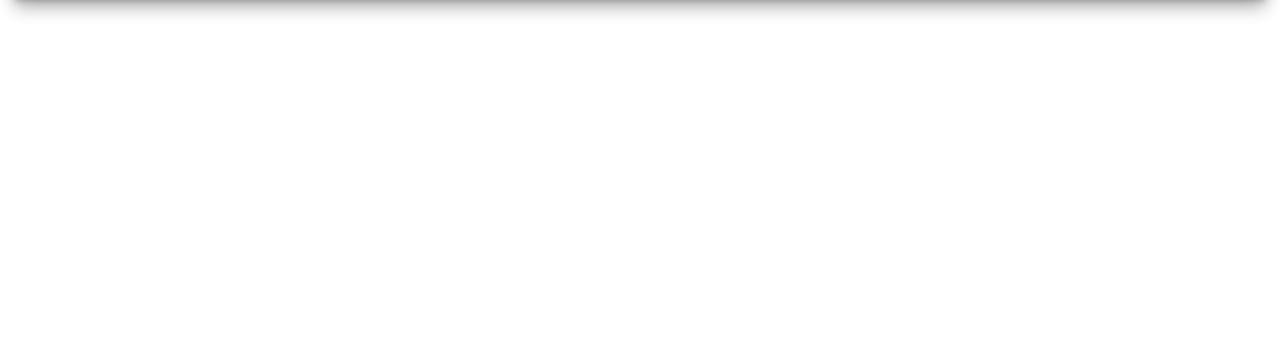
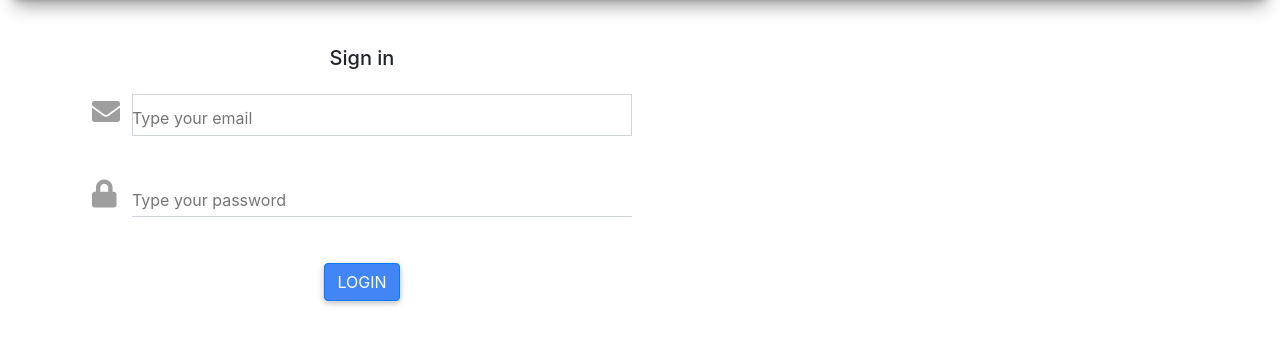
Before and after one commit to Minor-DBMS-Projects/Attendance-Client, a React (Create React App) app: page / in a window 1280 px wide. Shown: the part 241-586 px from the top of the page. Built offline with nearby package versions, Linux system fonts and the light colour scheme; no server answers.

Commit message:
Added new components

```diff
--- /dev/null
+++ b/src/components/Class.js
@@ -0,0 +1,11 @@
+import React from "react";
+
+const Class = () => {
+  return (
+    <div>
+      <h1>Recent classes</h1>
+    </div>
+  );
+};
+
+export default Class;
--- /dev/null
+++ b/src/components/Dashboard.js
@@ -0,0 +1,12 @@
+import React from "react";
+import { withRouter, Redirect } from "react-router-dom";
+
+const Dashboard = () => {
+  return (
+    <div>
+      <h1>Recent attendances</h1>
+    </div>
+  );
+};
+
+export default withRouter(Dashboard);
--- /dev/null
+++ b/src/components/Login.js
@@ -0,0 +1,96 @@
+import React, { useState, useEffect } from "react";
+import { withRouter } from "react-router-dom";
+
+import { MDBContainer, MDBRow, MDBCol, MDBInput, MDBBtn } from "mdbreact";
+import axios from "axios";
+
+const Login = (props) => {
+  const [username, setUsername] = useState("");
+  const [password, setPassword] = useState("");
+
+  const recordData = (e) => {
+    e.preventDefault();
+    const requestOptions = {
+      method: "POST",
+      headers: { "Content-Type": "application/json" },
+      //withCredentials: true,
+      body: JSON.stringify({ code: username, password: password }),
+    };
+    fetch("/login", requestOptions)
+      .then((res) => {
+        if (res.status == 200) {
+          console.log("Logged in");
+          props.setAuthenticated(true);
+          props.history.push("/dashboard");
+        } else {
+          console.log("Failed to log in");
+          alert("Invalid username or password");
+          props.history.push("/");
+        }
+        // else {
+        //   throw new Error("Not logged in");
+        // }
+      })
+      .catch((err) => console.log(err));
+    // const login_axios = axios.create({
+    //   withCredentials: true,
+    //   headers: {
+    //     Accept: "application/json",
+    //     "Content-Type": "x-www-form-urlencoded",
+    //   },
+    //   params: {
+    //     code: username,
+    //     password: password,
+    //   },
+    // });
+
+    // login_axios
+    //   .post("/login")
+    //   .then(function (response) {
+    //     console.log("RESPONSE");
+    //     console.log(response);
+    //   })
+    //   .catch(function (error) {
+    //     console.log("ERROR");
+    //     console.log(error);
+    //   });
+  };
+  return (
+    <MDBContainer className="mr-5 mt-5">
+      <MDBRow>
+        <MDBCol md="6">
+          <form onSubmit={recordData}>
+            <p className="h5 text-center mb-4">Sign in</p>
+            <div className="grey-text">
+              <MDBInput
+                label="Type your email"
+                icon="envelope"
+                group
+                type=""
+                validate
+                error="wrong"
+                success="right"
+                onChange={(e) => setUsername(e.target.value)}
+              />
+              <MDBInput
+                label="Type your password"
+                icon="lock"
+                group
+                type="password"
+                validate
+                onChange={(e) => setPassword(e.target.value)}
+              />
+            </div>
+            <div className="text-center">
+              <MDBBtn color="primary" type="submit">
+                Login
+              </MDBBtn>
+            </div>
+          </form>
+        </MDBCol>
+      </MDBRow>
+    </MDBContainer>
+  );
+};
+
+export default withRouter(Login);
--- a/src/components/layout/Navigation.js
+++ b/src/components/layout/Navigation.js
@@ -1,4 +1,4 @@
-import React, { Component } from 'react'
+import React, { Component } from "react";
 import {
   MDBNavbar,
   MDBNavbarNav,
@@ -9,26 +9,26 @@ import {
   MDBIcon,
 } from "mdbreact";
 
-
 export default class Navigation extends Component {
-
   state = {
-    isOpen: false
+    isOpen: false,
   };
 
   toggleCollapse = () => {
     this.setState({ isOpen: !this.state.isOpen });
-  }
+  };
 
   render() {
     return (
-      <div className="mt-5" style={{ backgroundColor: '#EC3545' }}>
+      <div className="mt-5" style={{ backgroundColor: "#EC3545" }}>
         <MDBNavbar dark expand="md">
-          <MDBNavbarToggler onClick={this.toggleCollapse}/>
+          <MDBNavbarToggler onClick={this.toggleCollapse} />
           <MDBCollapse id="navbarCollapse3" isOpen={this.state.isOpen} navbar>
             <MDBNavbarNav left>
               <MDBNavItem>
-                <MDBNavLink to="/">Home</MDBNavLink>
+                <MDBNavLink to="/" exact>
+                  Home
+                </MDBNavLink>
               </MDBNavItem>
               <MDBNavItem>
                 <MDBNavLink to="/classes">Class</MDBNavLink>
@@ -41,11 +41,11 @@ export default class Navigation extends Component {
               </MDBNavItem>
             </MDBNavbarNav>
             <MDBNavbarNav right>
-            <MDBNavItem>
-              <MDBNavLink className="waves-effect waves-light" to="/form">
-              <MDBIcon far icon="user" size="2x"/>
-              </MDBNavLink>
-            </MDBNavItem>
+              <MDBNavItem>
+                <MDBNavLink className="waves-effect waves-light" to="/form">
+                  <MDBIcon far icon="user" size="2x" />
+                </MDBNavLink>
+              </MDBNavItem>
             </MDBNavbarNav>
           </MDBCollapse>
         </MDBNavbar>
```
